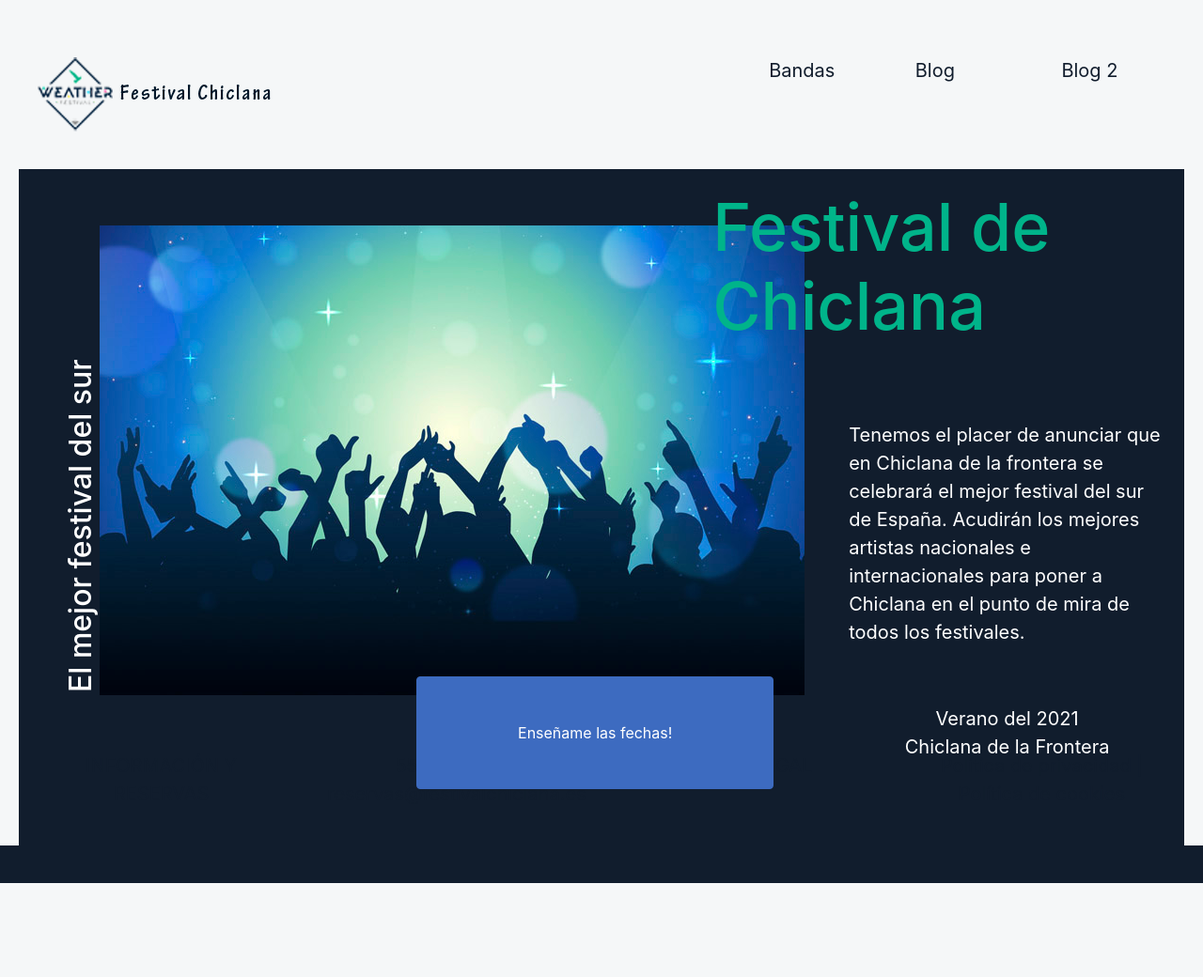
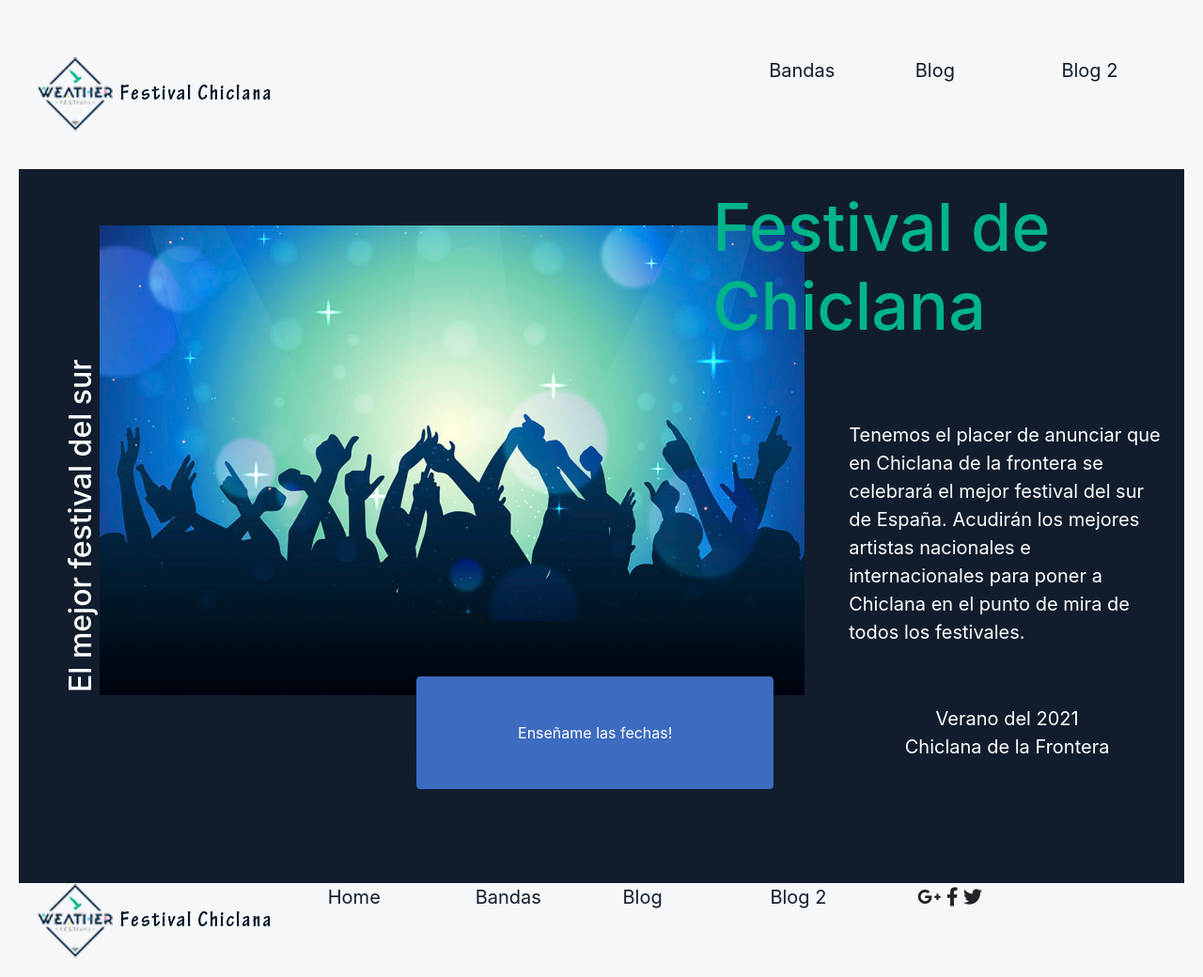
Before and after one commit to martecher/EntregaPEC2Herramientas, a website built with Parcel: page src/index.html in a window 1280 px wide. Shown: the whole page at 94% size. Before the commit the page ends 940 px from the top, so only its background shows below. Built offline with nearby package versions, Linux system fonts and the light colour scheme; some packages are replaced by stand-ins of ours.

Commit message:
index listo a falta de nombre enlace blog2

```diff
--- a/src/assets/styles/layouts/_home.scss
+++ b/src/assets/styles/layouts/_home.scss
@@ -47,7 +47,8 @@ a{
 
 }
 .item-4 {
-background-color: #111d2d;
+border-top: 5px;
+border-color: #cccccc;
  }
 
 .menu-superior {
@@ -180,6 +181,35 @@ background-color: #111d2d;
 .footerd{
   grid-area: footerd;
 }
+.menu-inferior {
+  display: grid;
+  width: 100%;
+  max-width: $ancho-maximo;
+  margin: auto;
+  grid-template-columns: 2fr 1fr 1fr 1fr 1fr 2fr ;
+  grid-template-rows: repeat(1, 100px);
+  grid-gap: 5px;
+  grid-template-areas:  "menu1a menu1b menu1c menu1d menu1e menu1f"
+}
+.menuInfa{
+  grid-area: menu1a;
+}
+.menuInfb{
+  grid-area: menu1b;
+}
+.menuInfc{
+  grid-area: menu1c;
+}
+.menuInfd{
+  grid-area: menu1d;
+}
+.menuInfre{
+  grid-area: menu1e;
+}
+.menuInff{
+  grid-area: menu1f;
+  text-align: left;
+}
 /* warn against lack of browser support */
 
 .nope {
--- a/src/index.html
+++ b/src/index.html
@@ -57,8 +57,28 @@
         </section>
       </div>
       <div class="item-4">
-
-
+        <section class="menu-inferior">
+          <div class="menuInfa">
+              <img class ="logo" src="assets/images/logoFest.png" alt="Logo festival">
+          </div>
+          <div class="menuInfb">
+            <a href="#">Home</a>
+          </div>
+          <div class="menuInfc">
+            <a href="#">Bandas</a>
+          </div>
+          <div class="menuInfd">
+            <a href="#">Blog</a>
+          </div>
+          <div class="menuInfe">
+            <a href="#">Blog 2</a>
+          </div>
+          <div class="menuInff">
+            <i class="fab fa-google-plus-g"></i>
+            <i class="fab fa-facebook-f"></i>
+            <i class="fab fa-twitter"></i>
+          </div>
+      </section>
       </div>
     </section>
     <span class="nope">🚫 &nbsp; Sorry, but CSS Grid is unsupported in your browser.</span>
```
